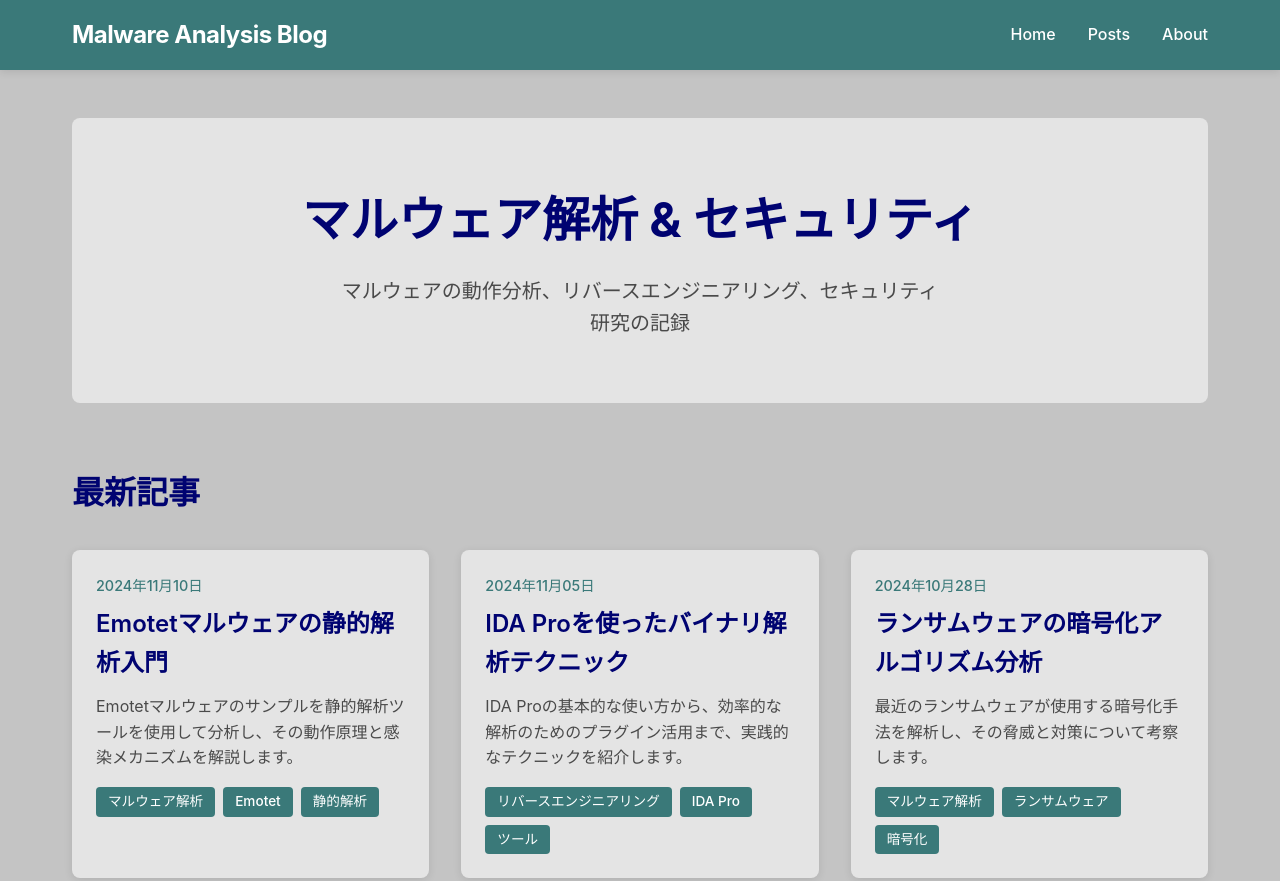
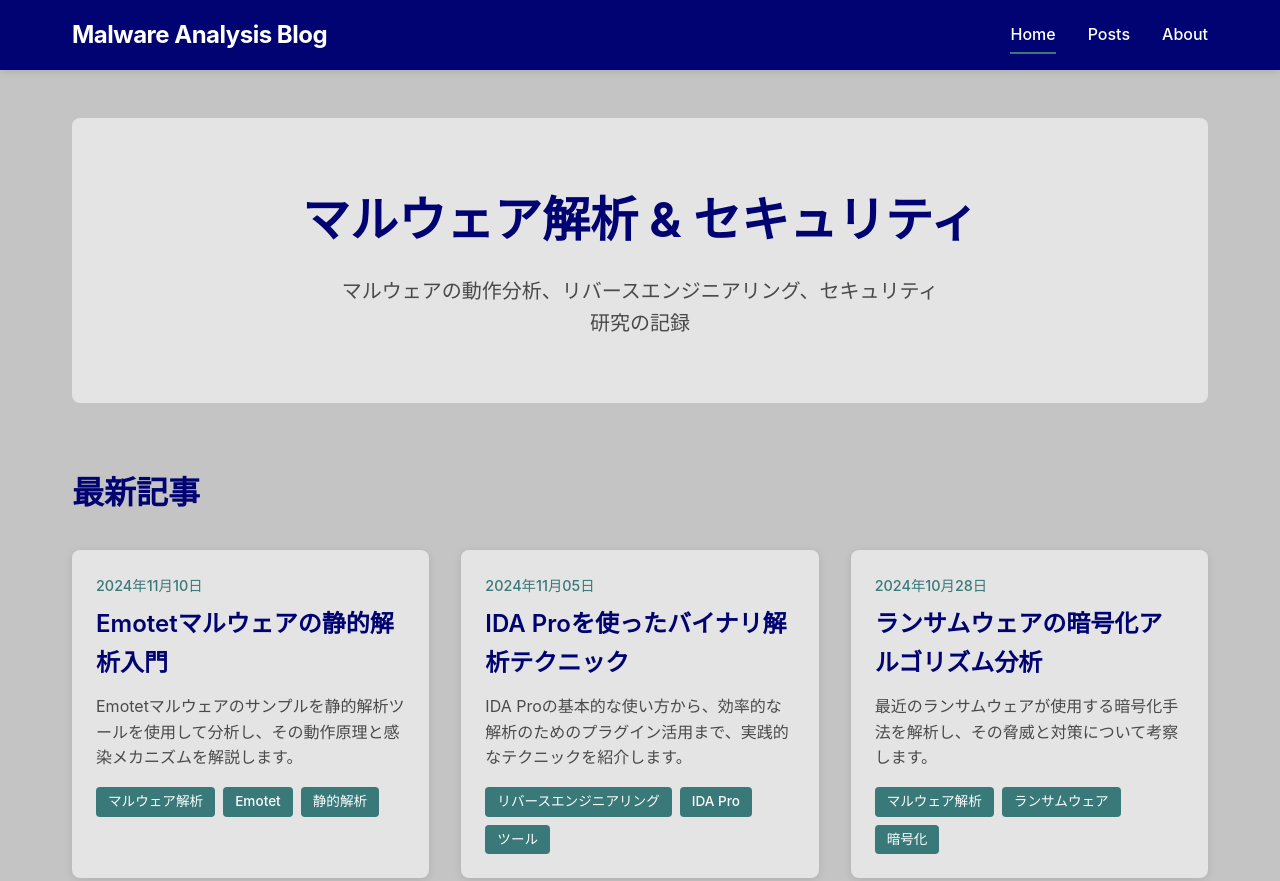
Before and after one commit to Nis6174/Nis6174.github.io, a plain HTML site: page index.html in a window 1280 px wide. Shown: the top 881 px of the page. Drawn offline with Linux system fonts and the light colour scheme.

Commit message:
Update style.css

```diff
--- a/assets/css/style.css
+++ b/assets/css/style.css
@@ -27,7 +27,7 @@ body {
 
 /* ===== ヘッダー & ナビゲーション ===== */
 .header {
-    background-color: var(--color-sub-bg);
+    background-color: var(--color-primary);
     box-shadow: var(--shadow);
     position: sticky;
     top: 0;
```
